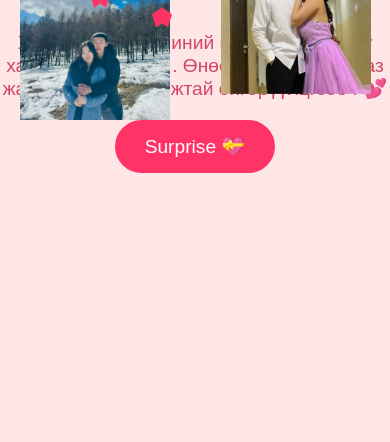
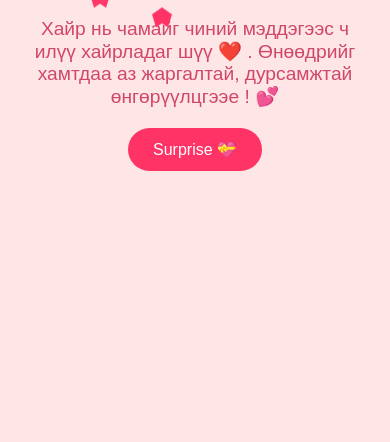
Before and after one commit to Kaito-69/Valentin, a plain HTML site: page index.html in a window 390 px wide. Shown: the part 402-844 px from the top of the page. Drawn offline with Linux system fonts and the light colour scheme.

Commit message:
index.html

```diff
--- a/index.html
+++ b/index.html
@@ -48,7 +48,6 @@
             transform: scale(1.1);
         }
 
-        /* Floating Hearts Animation */
         .heart {
             position: absolute;
             width: 20px;
@@ -72,62 +71,30 @@
             }
         }
 
-        /* Add Images to the Sides */
-        .image-container {
-            position: absolute;
-            width: 100%;
-            height: auto;
-        }
-
-        .left-image, .right-image {
-            position: absolute;
-            width: 250px; /* Adjust image size */
-            height: auto;
-            top: 50%;
-            transform: translateY(-50%);
-        }
-
-        .left-image {
-            left: 5%;
-        }
-
-        .right-image {
-            right: 5%;
-        }
-
-        /* Responsive */
-        @media (max-width: 600px) {
+        /* Responsive Design */
+        @media (max-width: 768px) {
             h1 {
-                font-size: 2.5em;
+                font-size: 2.2em;
             }
 
             p {
                 font-size: 1.2em;
+                max-width: 90%;
             }
 
-            .left-image, .right-image {
-                width: 150px; /* Reduce image size for smaller screens */
+            .btn {
+                font-size: 1em;
+                padding: 12px 25px;
             }
         }
     </style>
 </head>
-<audio autoplay loop>
-    <source src="C:\Users\Byamb\Downloads\val\aaa.mp3" type="audio/mpeg">
-    Your browser does not support the audio tag.
-</audio>
 <body>
-
-    <div class="image-container">
-        <img src="1.jpg" class="left-image">
-        <img src="2.jpg" class="right-image">
-    </div>
-
     <h1>Happy Valentine's Day❤️</h1>
     <p>Хайр нь чамайг чиний мэддэгээс ч илүү хайрладаг шүү ❤️ . Өнөөдрийг хамтдаа аз жаргалтай, дурсамжтай өнгөрүүлцгээе ! 💕</p>
     <button class="btn" onclick="showLove()">Surprise 💝</button>
 
     <script>
-        // Show floating hearts
         function createHeart() {
             const heart = document.createElement('div');
             heart.classList.add('heart');
@@ -141,12 +108,10 @@
 
         setInterval(createHeart, 200);
 
-        // Show alert and redirect
         function showLove() {
             alert("Үнэхээр үзэсгэлэнтэй шүү миний хайр ❤️");
-            window.location.href = "surprise.html"; // Redirect to second page
+            window.location.href = "surprise.html";
         }
     </script>
-
 </body>
 </html>
```
